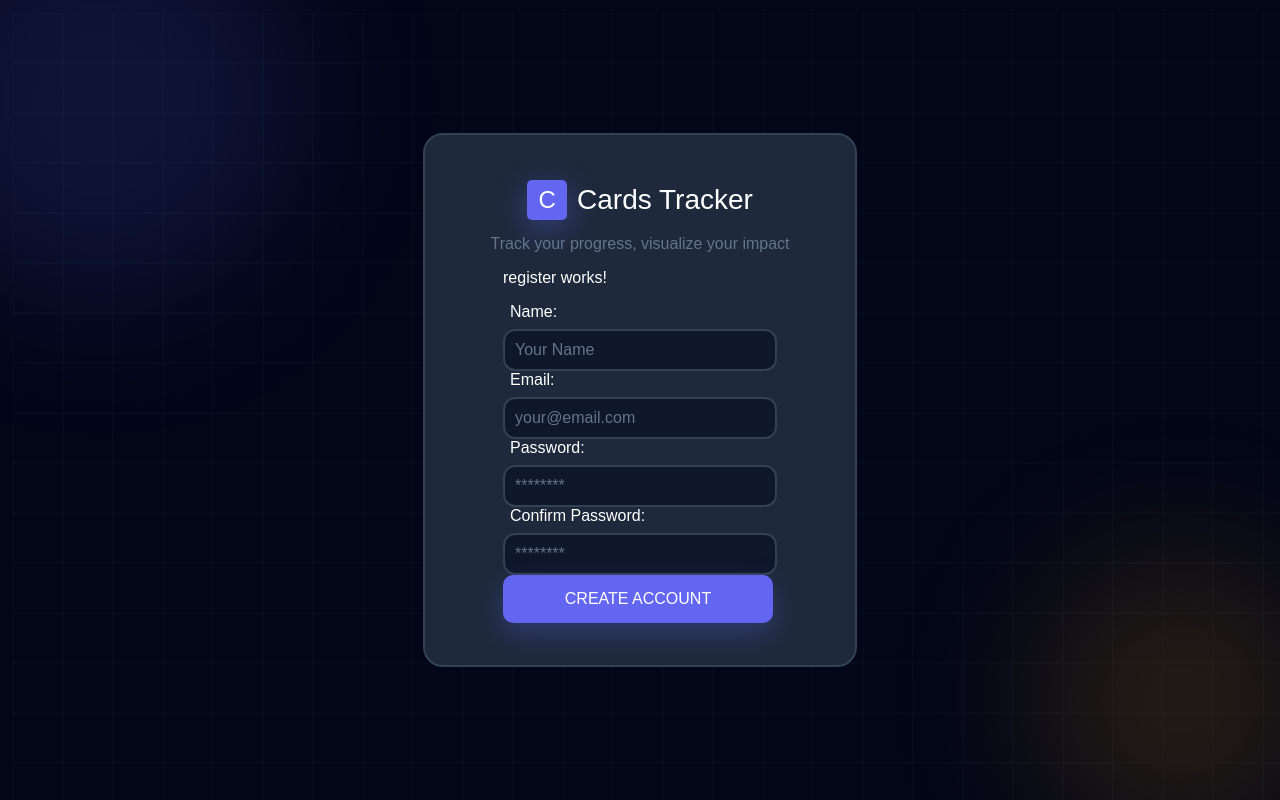
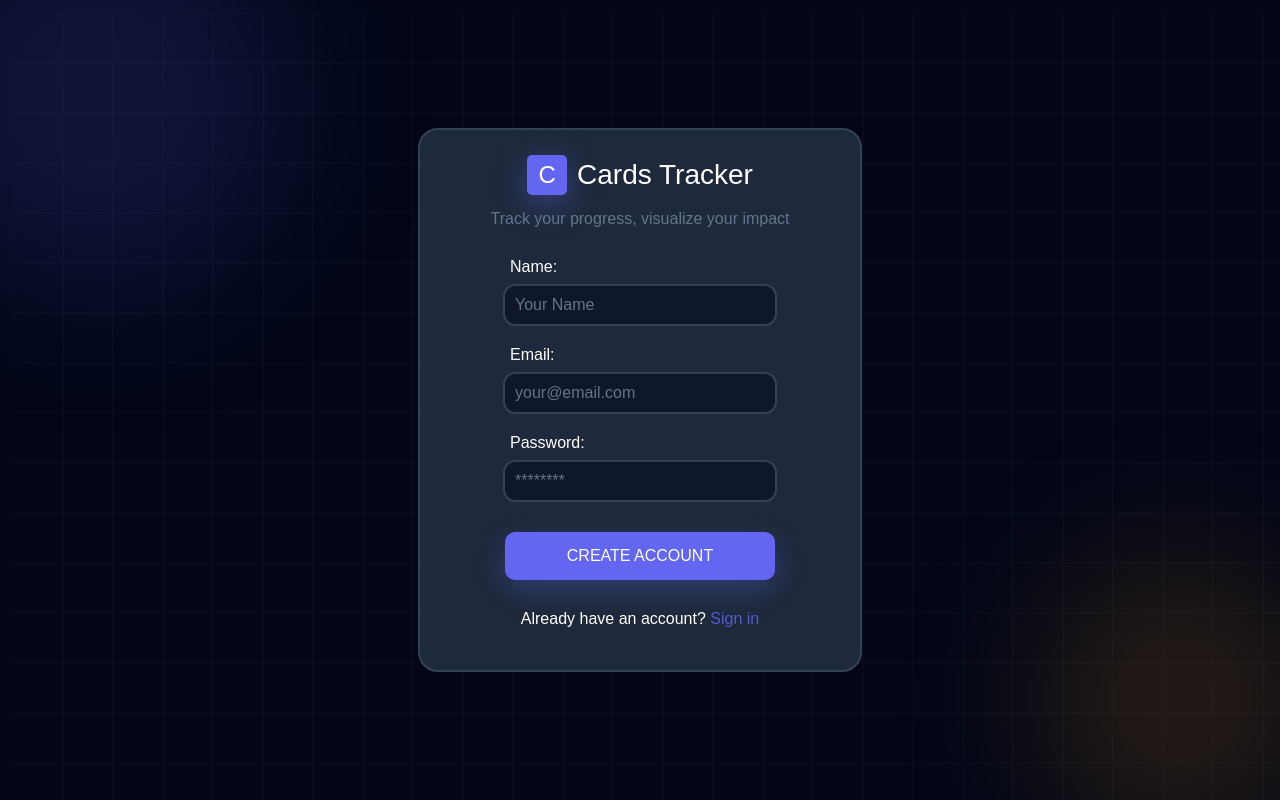
Before and after one commit to MatheusIYoshida/cards_management_client, an Angular app in the folder client/: page /auth/register in a window 1280 px wide. Built offline with nearby package versions, Linux system fonts and the light colour scheme.

Commit message:
feat (register): base component completed

```diff
--- a/client/src/app/login/login.scss
+++ b/client/src/app/login/login.scss
@@ -17,7 +17,7 @@ app-form-button {
     display: flex;
     align-items: center;
     gap: 16px;
-    margin: 10px 0;
+    margin: 5px 0;
     color: vars.$text-muted;
     font-size: 13px;
     animation: fadeIn 0.6s ease-out 0.5s backwards;
--- a/client/src/app/register/register.html
+++ b/client/src/app/register/register.html
@@ -1,4 +1,4 @@
-<p>register works!</p>
+<div class="register-form">
     <app-form-input
         [enableLabel]="true"
         [labelText]="'Name'"
@@ -20,13 +20,10 @@
         [placeholderText]="'********'"
         [maxLength]="100"
     ></app-form-input>
-<app-form-input
-    [enableLabel]="true"
-    [labelText]="'Confirm Password'"
-    [type]="'password'"
-    [placeholderText]="'********'"
-    [maxLength]="100"
-></app-form-input>
     <app-form-button
         [btnText]="'CREATE ACCOUNT'"
     ></app-form-button>
+    <div class="signin-link">
+        {{ signinText }} <a routerLink="/auth/login">{{ signinLinkText }}</a>
+    </div>
+</div>
--- a/client/src/app/register/register.scss
+++ b/client/src/app/register/register.scss
@@ -0,0 +1,25 @@
+@use '../../styles/variables' as vars;
+
+.register-form{
+    display: flex;
+    flex-direction: column;
+    align-items: center;
+    gap: 20px;
+    margin-top: 30px;
+}
+
+app-form-button {
+    margin: 10px;
+}
+
+.signin-link a{
+    color: vars.$primary;
+    text-decoration: none;
+    font-weight: 500;
+    opacity: .8;
+    transition: all 0.3s ease;
+}
+
+.signin-link a:hover{
+    opacity: 1;
+}
--- a/client/src/app/register/register.ts
+++ b/client/src/app/register/register.ts
@@ -1,13 +1,15 @@
 import { Component } from '@angular/core';
 import { FormInput } from '../shared/ui/form-input/form-input';
 import { FormButton } from '../shared/ui/form-button/form-button';
+import { RouterLink } from '@angular/router';
 
 @Component({
   selector: 'app-register',
-  imports: [FormInput, FormButton],
+  imports: [FormInput, FormButton, RouterLink],
   templateUrl: './register.html',
   styleUrl: './register.scss',
 })
 export class Register {
-
+  signinText: string = 'Already have an account?';
+  signinLinkText: string = 'Sign in';
 }
--- a/client/src/app/shared/layouts/auth-layout/auth-layout.scss
+++ b/client/src/app/shared/layouts/auth-layout/auth-layout.scss
@@ -74,10 +74,10 @@
     flex-direction: column;
     align-items: center;
     height: 100%;
-    max-height: 450px;
+    max-height: 500px;
     width: 100%;
-    max-width: 350px;
-    padding: 40px;
+    max-width: 400px;
+    padding: 20px;
     border: 2px solid vars.$border-color;
     border-radius: 20px;
     background-color: #1e293b;
```
Lines whose indentation alone changed are shown as unchanged.
